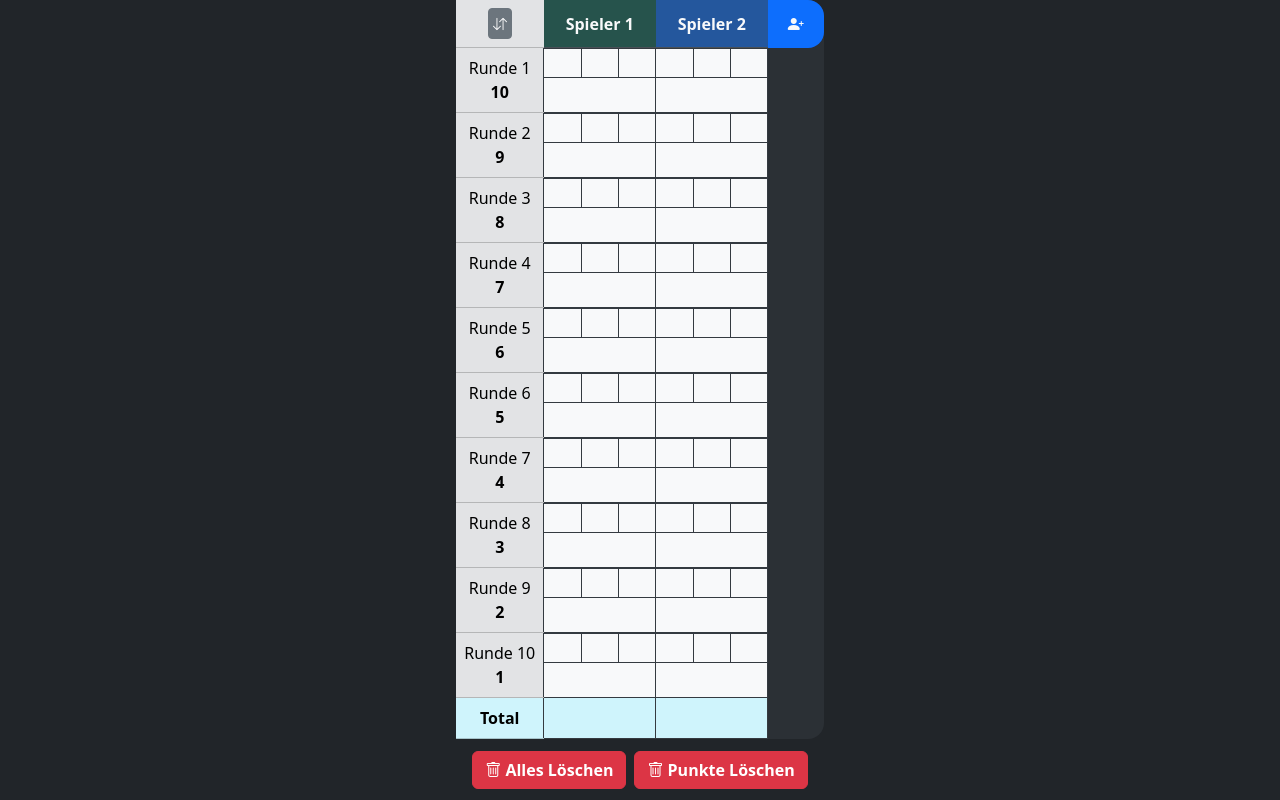
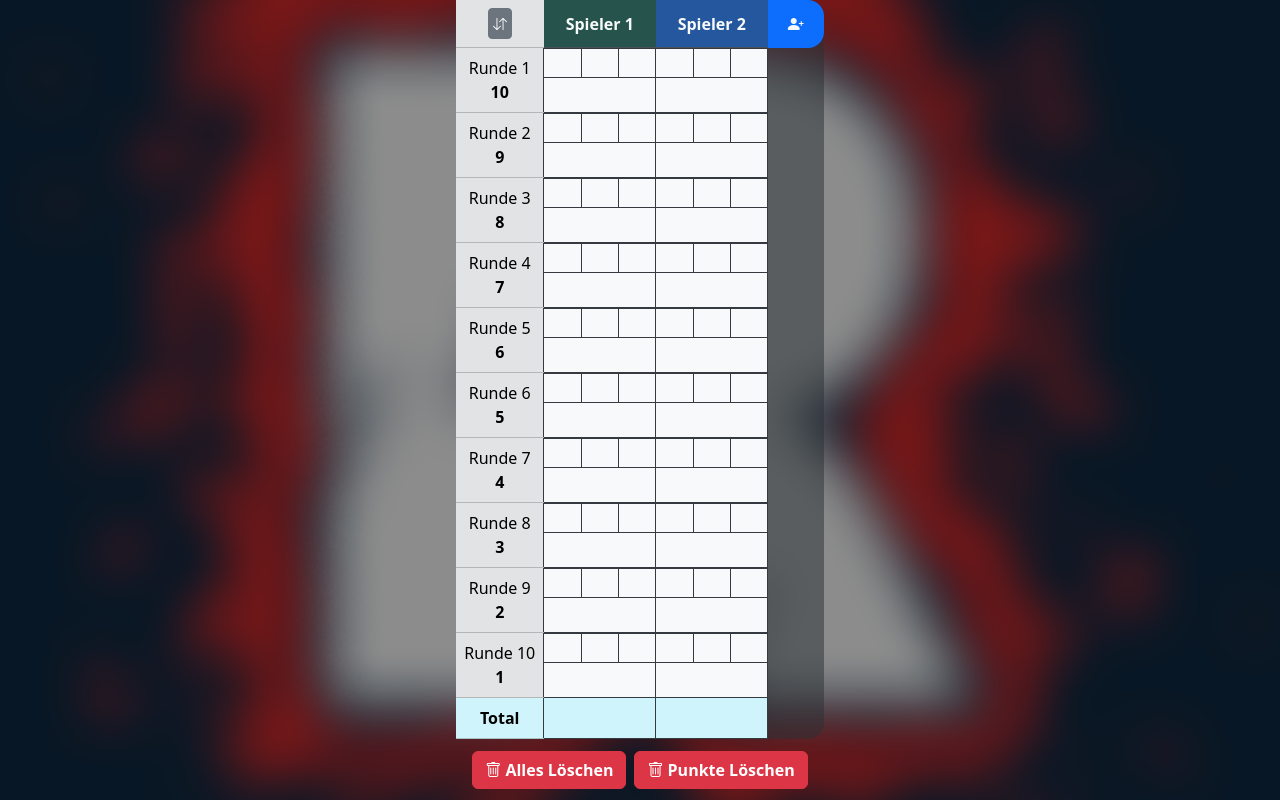
Before and after one commit to crochethk/rage-score, a React (Vite) app: page / in a window 1280 px wide. Built offline with nearby package versions, Linux system fonts and the light colour scheme.

Commit message:
feat: add global background image

```diff
--- a/public/styles.css
+++ b/public/styles.css
@@ -3,4 +3,12 @@
   min-height: calc(100% + env(safe-area-inset-top));
   padding: env(safe-area-inset-top) env(safe-area-inset-right)
     env(safe-area-inset-bottom) env(safe-area-inset-left);
+  margin: 0;
+  background-image: url("/bg_logo.png");
+  background-size: cover;
+  background-position: center;
+  background-repeat: no-repeat;
 }
+body {
+  background: none;
+}
--- a/src/ScoreTable.tsx
+++ b/src/ScoreTable.tsx
@@ -22,7 +22,7 @@
         className="table-responsive"
         style={{ overscrollBehaviorX: "none" }}
       >
-        <Table className="text-nowrap w-auto h-100 m-0 bg-body-tertiary rounded-end-4">
+        <Table className="text-nowrap w-auto h-100 m-0 bg-body-tertiary bg-opacity-50 rounded-end-4">
           <ScoreTableHead players={players} />
           <ScoreTableBody players={players} rounds={rounds} />
           <ScoreTableFoot players={players} rounds={rounds} />
```
Also changed, not shown: public/bg_logo.png (added).
